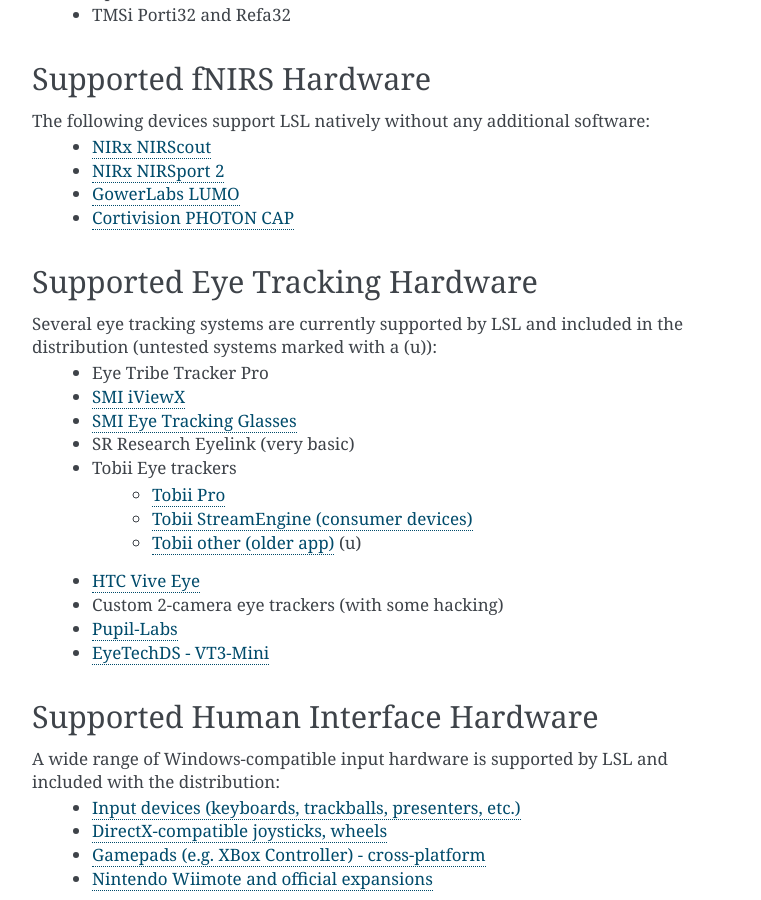
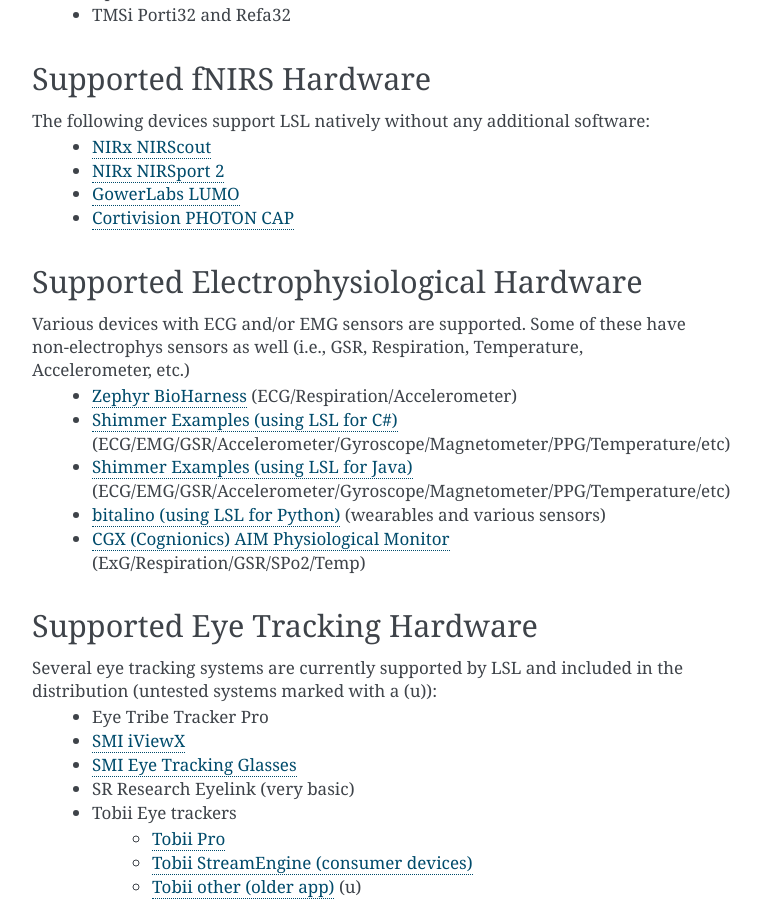
Before and after one commit to sccn/labstreaminglayer, a Sphinx documentation site: the page built from docs/info/supported_devices.rst, in a window 1280 px wide and 900 px high, scrolled down 1933 px. Shown: the whole window, without its empty margins (388-1149 px from the left). Built offline with Sphinx 7.4.7, drawn with Linux system fonts in a browser that asks for light colours; some of the changed text lies outside the part shown.

Commit message:
Update supported_devices.rst
Created separate category for ExG devices and moved some devices from Misc to there; added CGX AIM

```diff
--- a/docs/info/supported_devices.rst
+++ b/docs/info/supported_devices.rst
@@ -80,6 +80,14 @@
   * `GowerLabs LUMO <https://www.gowerlabs.co.uk/lumo>`__
   * `Cortivision PHOTON CAP <https://www.cortivision.com/products/photon/>`__
 
+Supported Electrophysiological Hardware
+****************************************
+Various devices with ECG and/or EMG sensors are supported. Some of these have non-electrophys sensors as well (i.e., GSR, Respiration, Temperature, Accelerometer, etc.)
+  * `Zephyr BioHarness <https://github.com/labstreaminglayer/App-Zephyr>`__ (ECG/Respiration/Accelerometer)
+  * `Shimmer Examples (using LSL for C#) <https://github.com/ShimmerEngineering/liblsl-Csharp/tree/shimmer_dev/examples/SendData>`__ (ECG/EMG/GSR/Accelerometer/Gyroscope/Magnetometer/PPG/Temperature/etc)
+  * `Shimmer Examples (using LSL for Java) <https://github.com/ShimmerEngineering/liblsl-Java/tree/shimmer_dev/src/examples>`__ (ECG/EMG/GSR/Accelerometer/Gyroscope/Magnetometer/PPG/Temperature/etc)
+  * `bitalino (using LSL for Python) <https://github.com/fsuarezj/bitalino_lsl>`__ (wearables and various sensors)
+  * `CGX (Cognionics) AIM Physiological Monitor <https://www.cgxsystems.com/auxiliary-input-module-gen2>`__ (ExG/Respiration/GSR/SPo2/Temp)
 
 Supported Eye Tracking Hardware
 *******************************
```
Also changed, not shown: other parts of docs/info/supported_devices.rst (+0 -4 lines).
